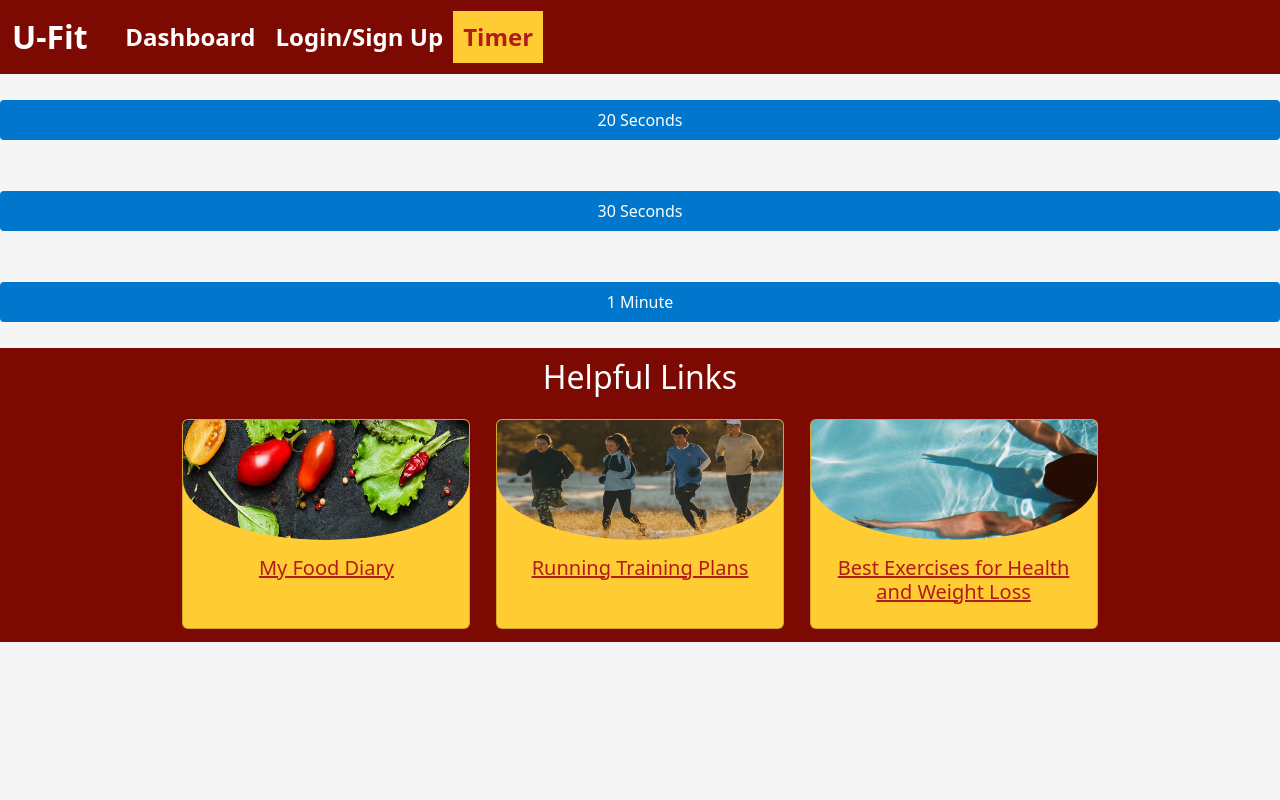
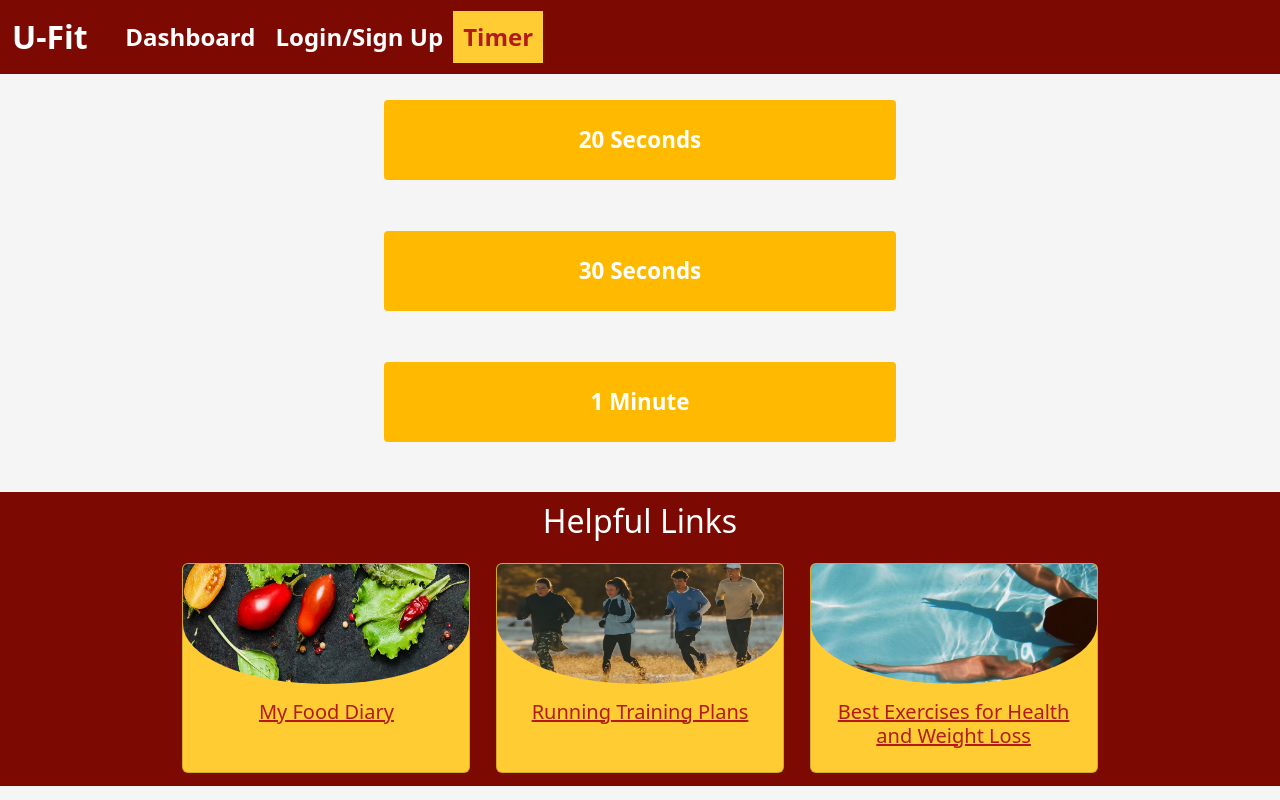
Before and after one commit to sampaul10/Fitness-Tracker, a React (Create React App) app in the folder client/: page /timer in a window 1280 px wide. Built offline with nearby package versions, Linux system fonts and the light colour scheme.

Commit message:
add styling for timer and added comments for some files

```diff
--- a/client/src/components/AddWorkoutForm/index.js
+++ b/client/src/components/AddWorkoutForm/index.js
@@ -6,10 +6,6 @@ import { GET_EXERCISES } from '../../utils/queries';
 import Auth from "../../utils/auth";
 import { saveWorkoutIds, getSavedWorkoutIds } from "../../utils/localStorage";
 import './addworkoutform.css'
-
-//handle addworkout form submit
-//user should have drop down list for the workout data that is pre-seeded
-//in their list of exercise, there should be option to filter the exercise (bodyPart, equipment, target)
 
 const AddWorkoutForm = () => {
   const [workoutFormData, setWorkoutFormData] = useState({
--- a/client/src/components/Timer/Timer.css
+++ b/client/src/components/Timer/Timer.css
@@ -1,3 +1,33 @@
+.timer-completed {
+  font-weight: bold;
+  font-size: 4rem;
+  text-align: center;
+}
+
+.timer-completed-wrapper {
+  display: flex;
+  justify-content: center;
+}
+
+.timer-button {
+  background-color: #FFBA00 !important;
+  margin: 2% 0 !important;
+  width: 40% !important;
+  height: 5rem !important;
+  font-weight: bold !important;
+  font-size: 140% !important;
+}
+
+.timer-button:hover {
+  background-color: #B22222 !important;
+}
+
+.button-wrapper {
+  display: flex;
+  flex-direction: column;
+  align-items: center;
+}
+
 .container {
   min-height: 80vh;
 }
--- a/client/src/components/Timer/Timer.js
+++ b/client/src/components/Timer/Timer.js
@@ -6,13 +6,19 @@ import "./Timer.css";
 const Timer = () => {
 
   const [state, setState] = useState("");
-  const handleButtonClick = (value) => {setState(value)};
+  const handleButtonClick = (value) => { setState(value) };
 
-  // Random component
-    const Completionist = () => <span> Time's up! Great work!</span>;
+  // component for when timer finshes
+  const Completionist = () => {
+    return (
+      <div className="timer-completed-wrapper">
+        <span className="timer-completed">Time's up! Great work!</span>
+      </div>
+    )
+  };
 
-
-  const renderer1 = ({seconds, minutes, hours, completed}) => {
+  // render 20 sec timer
+  const renderer1 = ({ seconds, minutes, hours, completed }) => {
     return (
       completed ? <Completionist /> :
         <span>
@@ -29,11 +35,14 @@ const Timer = () => {
             </div>
           </div>
         </span>
-  )};
-  const renderer2 = ({seconds, minutes, hours, completed}) => {
+    )
+  };
+  // render 30 sec timer
+  const renderer2 = ({ seconds, minutes, hours, completed }) => {
     if (completed) {
-      return(<Completionist />);} else{
-        return(
+      return (<Completionist />);
+    } else {
+      return (
         <span>
           <div>
             <div id="countdown2">
@@ -48,10 +57,12 @@ const Timer = () => {
             </div>
           </div>
         </span>
-  )}
+      )
+    }
   };
-  const renderer3 = ({seconds, minutes, hours, completed}) => {
-    return(
+  // render 1 min timer
+  const renderer3 = ({ seconds, minutes, hours, completed }) => {
+    return (
       completed ? <Completionist /> :
         <span>
           <div>
@@ -67,31 +78,36 @@ const Timer = () => {
             </div>
           </div>
         </span>
-    )};
+    )
+  };
 
   // Renderer callback with condition
   return (
     <div>
+      <div className="button-wrapper">
         <button
-            class="btn btn-primary"
+          className="btn btn-primary timer-button"
           type="submit"
           onClick={() => handleButtonClick("twentySec")}
         > 20 Seconds </button>
         <button
-            class="btn btn-primary"
+          className="btn btn-primary timer-button"
           type="submit"
           onClick={() => handleButtonClick("thirtySec")}
         > 30 Seconds </button>
         <button
-            class="btn btn-primary"
+          className="btn btn-primary timer-button"
           type="submit"
           onClick={() => handleButtonClick("oneMin")}
         > 1 Minute </button>
-      {state === "twentySec" &&   <Countdown date={Date.now() + 20000} renderer={renderer1} />}
-      {state === "thirtySec" &&   <Countdown date={Date.now() + 30000} renderer={renderer2} />}
-      {state === "oneMin" &&   <Countdown date={Date.now() + 60000} renderer={renderer3} />}
+        {state === "twentySec" && <Countdown date={Date.now() + 20000} renderer={renderer1} />}
+        {state === "thirtySec" && <Countdown date={Date.now() + 30000} renderer={renderer2} />}
+        {state === "oneMin" && <Countdown date={Date.now() + 60000} renderer={renderer3} />}
       </div>
-  )};
+      <br/>
+    </div>
+  )
+};
 
 
 export default Timer;
--- a/client/src/components/UpdateProfileForm/index.js
+++ b/client/src/components/UpdateProfileForm/index.js
@@ -10,7 +10,7 @@ const UpdateProfileForm = () => {
 
     const userData = data?.me || {};
 
-    const [profileFormData, setProfileFormData] = useState({
+    const [profileFormData, setProfileFormData] = useState({ //intial state from user's preexisitng data (to keep info if user's doesn't make changes)
         age: userData.age,
         weight: userData.weight,
         height: userData.height,
--- a/client/src/components/WorkoutDetail/index.js
+++ b/client/src/components/WorkoutDetail/index.js
@@ -9,7 +9,7 @@ import './workoutdetail.css'
 const WorkoutDetail = (props) => {
     //console.log(props.workout.name);
     const [removeWorkout, { error }] = useMutation(REMOVE_WORKOUT, {
-        refetchQueries: [{ query: GET_ME }]
+        refetchQueries: [{ query: GET_ME }] //refetch queries to udpate the workout list after deleting workout
       });
 
     const handleRemoveWorkout = async (id) => {
```
Also changed, not shown: client/src/components/WorkoutList/index.js (+4 -5 lines), 1 other file (tests, documents, lock files or other folders). Lines whose indentation alone changed are shown as unchanged.
